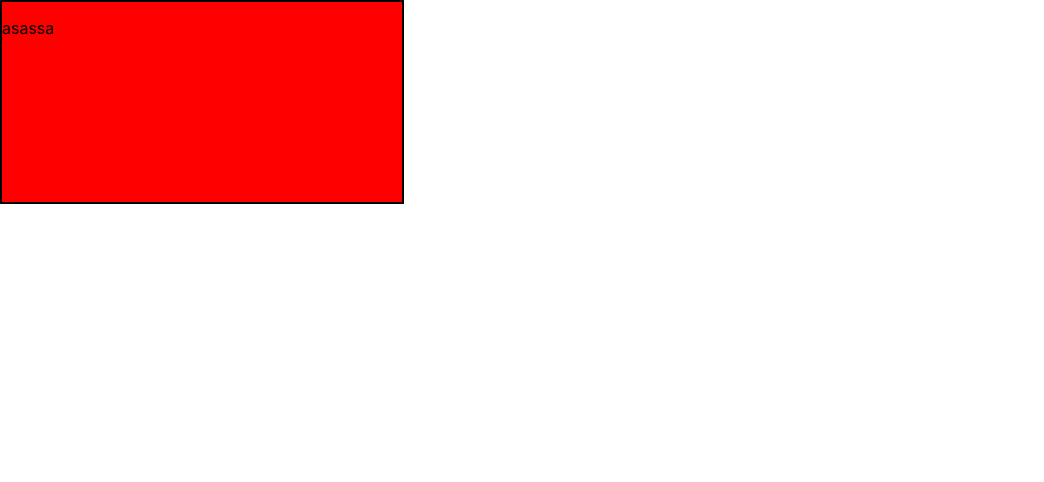
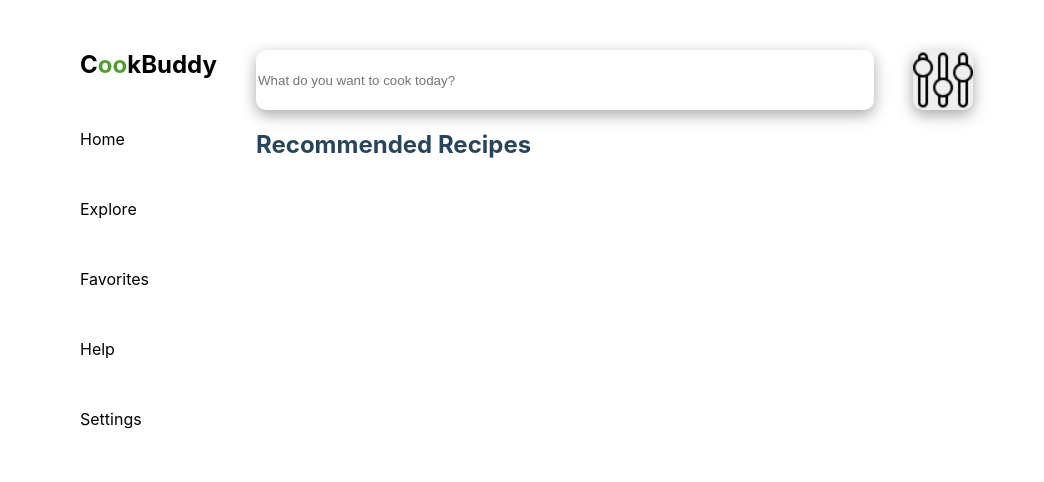
Before and after one commit to Icaka03/Recipe-app, a React app in the folder recipe-app/: page / in a window 1280 px wide. Shown: the whole page, without its empty margins (0-1044 px from the left). Built offline with nearby package versions, Linux system fonts and the light colour scheme.

Commit message:
start UI

```diff
--- /dev/null
+++ b/recipe-app/src/componets/account.js
@@ -0,0 +1,7 @@
+export default function account() {
+  return (
+    <div>
+      <div></div>
+    </div>
+  );
+}
--- a/recipe-app/src/componets/header.js
+++ b/recipe-app/src/componets/header.js
@@ -3,7 +3,13 @@ import "../styles/header.css";
 export default function header() {
   return (
     <div className="header">
-      <p>asassa</p>
+      <div className="inputs">
+        <input placeholder="What do you want to cook today?" />
+        <button></button>
+      </div>
+      <section>
+        <h1>Recommended Recipes</h1>
+      </section>
     </div>
   );
 }
--- /dev/null
+++ b/recipe-app/src/componets/menu.js
@@ -0,0 +1,20 @@
+import "../styles/menu.css";
+
+export default function menu() {
+  return (
+    <section className="nav-section">
+      <div className="logo">
+        <h1>
+          C<span>oo</span>kBuddy
+        </h1>
+      </div>
+      <nav>
+        <li>Home</li>
+        <li>Explore</li>
+        <li>Favorites</li>
+        <li>Help</li>
+        <li>Settings</li>
+      </nav>
+    </section>
+  );
+}
--- a/recipe-app/src/index.css
+++ b/recipe-app/src/index.css
@@ -11,3 +11,8 @@ code {
   font-family: source-code-pro, Menlo, Monaco, Consolas, 'Courier New',
     monospace;
 }
+
+.grid{
+display: grid;
+grid-template-columns: 1fr 3fr 1fr;
+}
--- a/recipe-app/src/index.js
+++ b/recipe-app/src/index.js
@@ -2,12 +2,18 @@ import React from "react";
 import ReactDOM from "react-dom/client";
 import "./index.css";
 import Header from "../src/componets/header";
+import Menu from "../src/componets/menu";
+import Account from "../src/componets/account";
 import reportWebVitals from "./reportWebVitals";
 
 const root = ReactDOM.createRoot(document.getElementById("root"));
 root.render(
   <React.StrictMode>
-    <Header />
+    <div className="grid">
+      <Menu />
+      <Header />
+      <Account />
+    </div>
   </React.StrictMode>
 );
 
--- a/recipe-app/src/styles/header.scss
+++ b/recipe-app/src/styles/header.scss
@@ -1,6 +1,26 @@
 .header {
-  background-color: red;
-  height: 200px;
-  width: 400px;
-  border: 2px solid black;
+  h1 {
+    color: #28455b;
+  }
 }
+
+.inputs {
+  margin-top: 50px;
+  display: flex;
+  input {
+    width: 80%;
+    display: block;
+    border-radius: 10px;
+    border: none;
+    box-shadow: rgba(0, 0, 0, 0.35) 0px 5px 15px;
+  }
+  button {
+    margin-left: 5%;
+    padding: 30px 30px;
+    background-image: url("../assets/images/settings_logo.png");
+    background-size: contain;
+    border: none;
+    box-shadow: rgba(0, 0, 0, 0.35) 0px 5px 15px;
+    border-radius: 10px;
+  }
+}
--- /dev/null
+++ b/recipe-app/src/styles/menu.scss
@@ -0,0 +1,16 @@
+nav {
+  li {
+    list-style-type: none;
+    margin: 50px 0px;
+    cursor: pointer;
+  }
+}
+.logo {
+  span {
+    color: #509e2f;
+  }
+}
+
+.nav-section {
+  padding: 30px 0px 0px 80px;
+}
```
Also changed, not shown: recipe-app/src/assets/images/icons8-settings-24.png (added), recipe-app/src/assets/images/logo.png (added), recipe-app/src/assets/images/settings_logo.png (added), recipe-app/src/styles/header.css, recipe-app/src/styles/menu.css (added), 3 other files.
